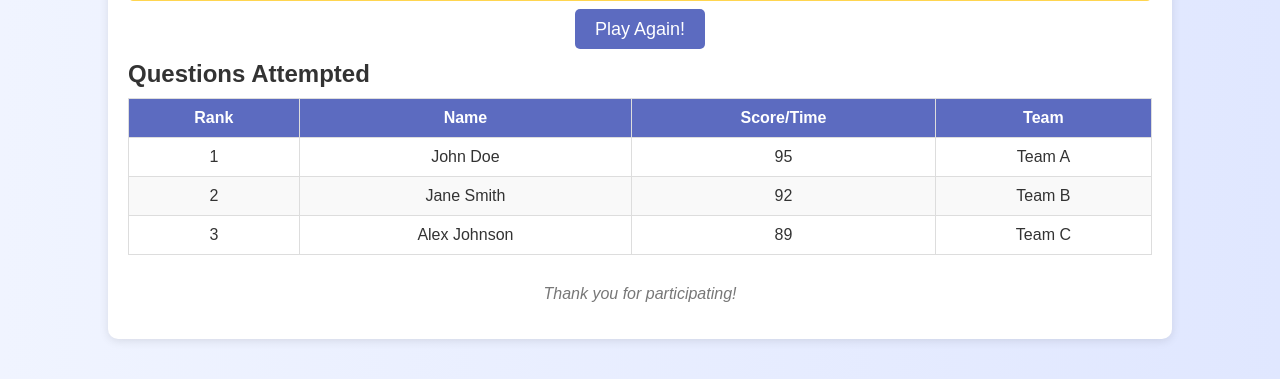
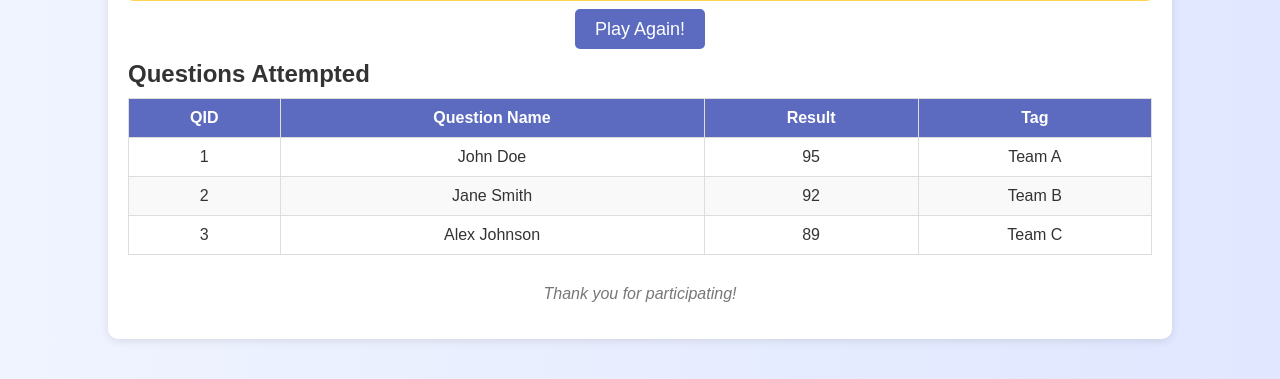
Before and after one commit to kairavb/dsaplatform, a Flask app: template templates/result.html in a window 1280 px wide. Shown: the part 225-604 px from the top of the page. Run offline with Flask 3, Linux system fonts and the light colour scheme; the template is opened without the code that fills it, so the values that code supplies are empty; parts of the project's set-up code (start-up, migrations or seed data) failed here and were passed over.

Commit message:
looks update

```diff
--- a/templates/game.html
+++ b/templates/game.html
@@ -68,6 +68,9 @@
             width: 5px;
             background-color: #888;
             height: 100%;
+        }
+        .resizer:hover {
+            background-color: #a1f0f4;
         }
     </style>
 </head>
--- a/templates/result.html
+++ b/templates/result.html
@@ -118,10 +118,10 @@
             <table>
                 <thead>
                     <tr>
-                        <th>Rank</th>
-                        <th>Name</th>
-                        <th>Score/Time</th>
-                        <th>Team</th>
+                        <th>QID</th>
+                        <th>Question Name</th>
+                        <th>Result</th>
+                        <th>Tag</th>
                     </tr>
                 </thead>
                 <tbody>
```
Also changed, not shown: README.md.
